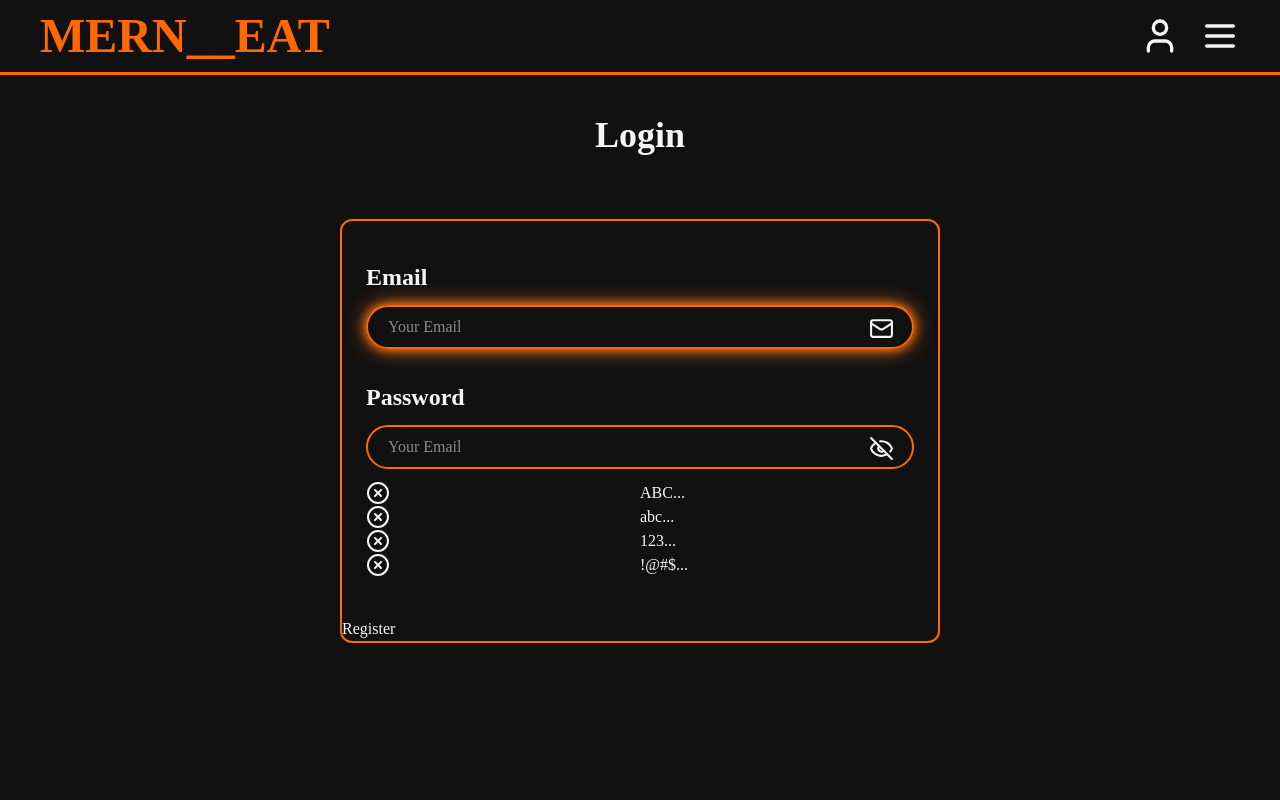
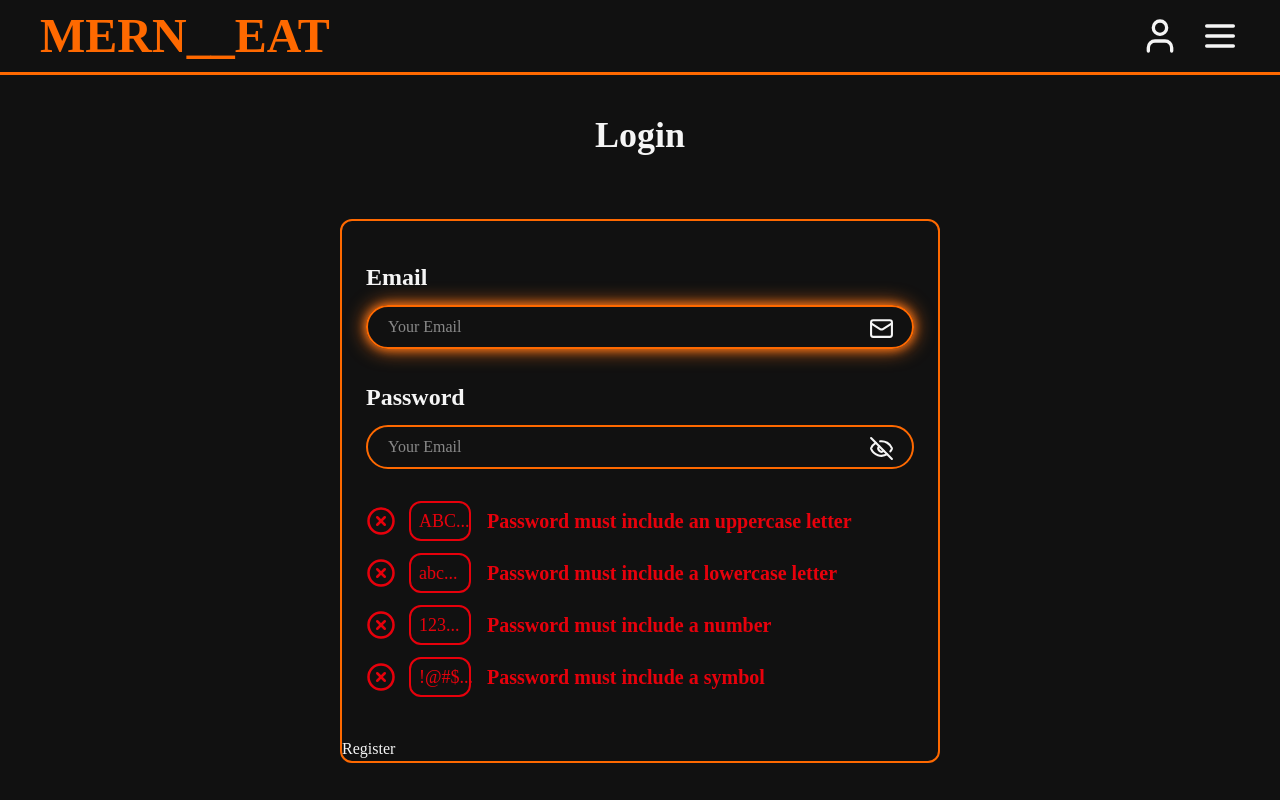
Before and after one commit to AlexanderMatveev2908/MERN__BOOKING, a React (Vite) app in the folder client/: page /authentication in a window 1280 px wide. Shown: the top 800 px of the page. Built offline with nearby package versions, Linux system fonts and the light colour scheme; a web font is replaced by a local one.

Commit message:
modified pwd checker

```diff
--- a/client/src/pages/Authentication/AuthenticateFields/PasswordChecker.tsx
+++ b/client/src/pages/Authentication/AuthenticateFields/PasswordChecker.tsx
@@ -1,5 +1,5 @@
 import { CircleCheckBig, CircleX } from "lucide-react";
-import { FC, ReactNode } from "react";
+import { FC } from "react";
 import { UseFormWatch } from "react-hook-form";
 import { LoginFormType } from "../Login/useLoginCustom";
 import { isValidPiecePwd } from "../Login/regexLogin";
@@ -10,44 +10,48 @@ type PropsType = {
     id: string;
     label: string;
     reg: RegExp;
-    msg: string;
+    msgErr: string;
+    msgGood: string;
   }[];
 };
 
 const PasswordChecker: FC<PropsType> = ({ watch, loginRegArr }) => {
-  const content: ReactNode[] = [];
-
   const password = watch("password");
 
-  for (let i = 0; i < loginRegArr.length; i++) {
-    if (i % 2 === 0) {
-      content.push(
-        <div key={loginRegArr[i].id} className="w-full grid grid-cols-1">
-          <div className="w-full grid grid-cols-2">
+  const content = loginRegArr.map((el) => {
+    const isValid = isValidPiecePwd(password, el.reg);
+
+    return (
+      <div
+        key={el.id}
+        className="w-full grid grid-cols-[35px_70px_1fr] items-center"
+      >
         <span>
-              {isValidPiecePwd(password, loginRegArr[i].reg) ? (
-                <CircleCheckBig />
+          {isValid ? (
+            <CircleCheckBig className="w-[30px] h-[30px] text-green-600" />
           ) : (
-                <CircleX />
+            <CircleX className="w-[30px] h-[30px] text-red-600" />
           )}
         </span>
-            <span>{loginRegArr[i].label}</span>
-          </div>
-          <div className="w-full grid grid-cols-2">
-            <span>
-              {isValidPiecePwd(password, loginRegArr[i + 1].reg) ? (
-                <CircleCheckBig />
-              ) : (
-                <CircleX />
-              )}
+        <span
+          className={`txt__00 ml-2 px-2 py-1 border-2 rounded-xl ${
+            isValid
+              ? "text-green-600 border-green-600"
+              : "text-red-600 border-red-600"
+          }`}
+        >
+          {el.label}
         </span>
-            <span>{loginRegArr[i + 1].label}</span>
-          </div>
+        <span
+          className={`txt__01 ml-4 ${
+            isValid ? "text-green-600" : "text-red-600"
+          }`}
+        >
+          {isValid ? el.msgGood : el.msgErr}
+        </span>
       </div>
     );
-      i++;
-    }
-  }
+  });
 
   return content;
 };
--- a/client/src/pages/Authentication/AuthenticateFields/PasswordField.tsx
+++ b/client/src/pages/Authentication/AuthenticateFields/PasswordField.tsx
@@ -15,7 +15,7 @@ const PasswordField: FC<PropsType> = ({ children, register }) => {
   return (
     <label className="grid grid-cols-1 gap-y-3 relative">
       <span className="txt__02">Password</span>
-      <div className="w-full relative">
+      <div className="w-full relative mb-5">
         <input
           type={isPwdVisible ? "text" : "password"}
           className="input_with_icon "
--- a/client/src/pages/Authentication/Login/Login.tsx
+++ b/client/src/pages/Authentication/Login/Login.tsx
@@ -14,7 +14,7 @@ const Login: FC = () => {
         <EmailField {...{ register, errors }} />
 
         <PasswordField {...{ register }}>
-          <div className="w-full grid grid-cols-1">
+          <div className="w-full grid grid-cols-1 gap-y-3">
             <PasswordChecker {...{ loginRegArr, watch }} />
 
             {/* <div className="w-full grid grid-cols-1">
--- a/client/src/pages/Authentication/Login/regexLogin.ts
+++ b/client/src/pages/Authentication/Login/regexLogin.ts
@@ -8,25 +8,29 @@ export const REG_SYMBOL = /(?=.*[\W_])/;
 export const loginRegArr = [
   {
     id: genID(),
-    msg: "Password must include an uppercase letter",
+    msgErr: "Password must include an uppercase letter",
+    msgGood: "Password includes an uppercase letter",
     reg: REG_UPPERCASE,
     label: "ABC...",
   },
   {
     id: genID(),
-    msg: "Password must include a lowercase letter",
+    msgErr: "Password must include a lowercase letter",
+    msgGood: "Password includes a lowercase letter",
     reg: REG_LOWERCASE,
     label: "abc...",
   },
   {
     id: genID(),
-    msg: "Password must include a number",
+    msgErr: "Password must include a number",
+    msgGood: "Password includes a number",
     reg: REG_NUMBER,
     label: "123...",
   },
   {
     id: genID(),
-    msg: "Password must include a symbol",
+    msgErr: "Password must include a symbol",
+    msgGood: "Password includes a symbol",
     reg: REG_SYMBOL,
     label: "!@#$...",
   },
```
Lines whose indentation alone changed are shown as unchanged.
